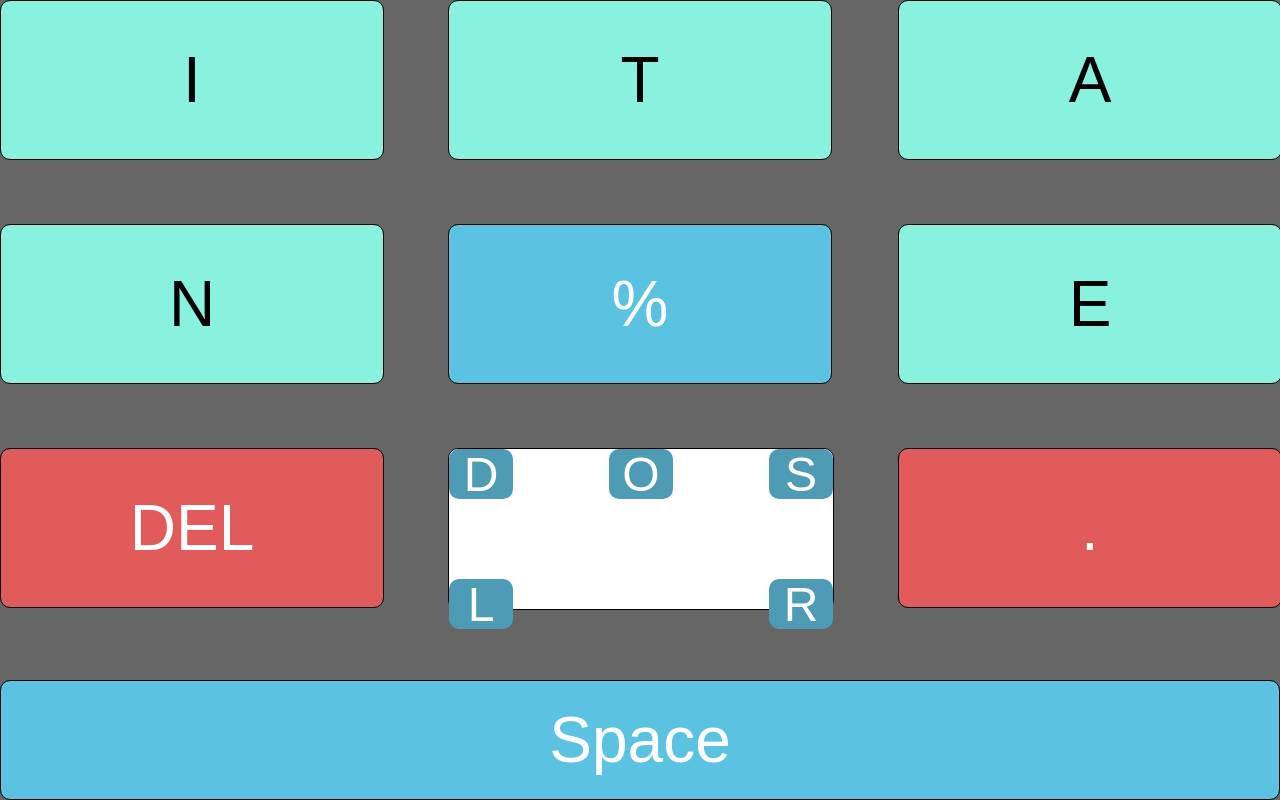
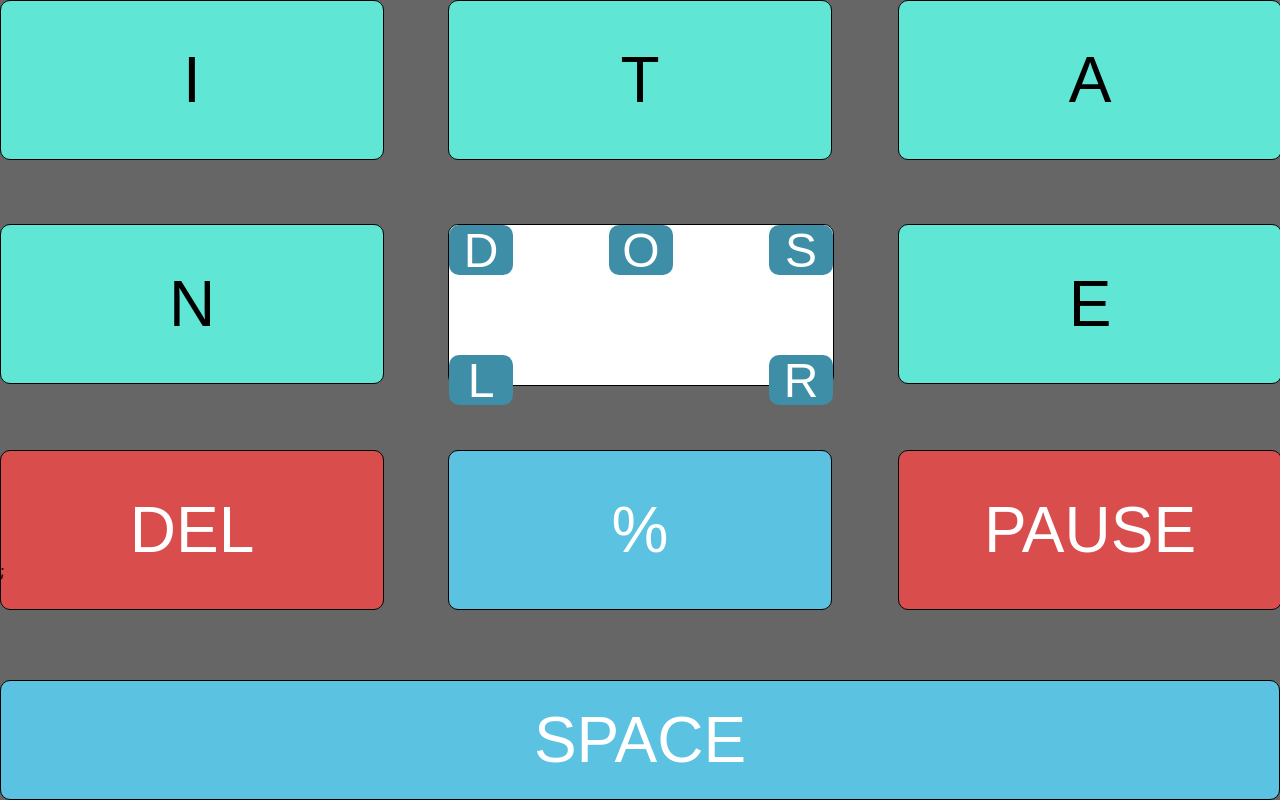
Before and after one commit to Spectre0911/Gaze-Based-LLM-Keyboard, a React (Create React App) app in the folder keyboard-app/: page / in a window 1280 px wide. Built offline with nearby package versions, Linux system fonts and the light colour scheme.

Commit message:
Added eye tracking + refactoring space

```diff
--- a/keyboard-app/public/index.html
+++ b/keyboard-app/public/index.html
@@ -27,6 +27,10 @@
     <title>React App</title>
   </head>
   <body>
+    <script
+      src="https://webgazer.cs.brown.edu/webgazer.js?"
+      type="text/javascript"
+    ></script>
     <noscript>You need to enable JavaScript to run this app.</noscript>
     <div id="root"></div>
     <!--
--- a/keyboard-app/src/App.css
+++ b/keyboard-app/src/App.css
@@ -5,10 +5,11 @@
   --button-min-height: 50px;
   --button-radius: 10px;
   --button-border: 1px solid black;
-  --purple: #a8a6ff;
-  --light-blue: #88f2df;
-  --dark-blue: #4d9bb4;
-  --red: #e25b5b;
+  --purple: #9496ff;
+  --light-blue: #60e6d4;
+  --dark-blue: #3d8ea6;
+  --green: #00d1a0;
+  --red: #d94d4d;
   --white: white;
   --black: black;
 }
@@ -108,6 +109,17 @@
   left: 0;
 }
 
+.green-space-button {
+  background-color: var(--green); /* This sets the background color to red */
+  color: var(--white); /* This keeps the text color white */
+  grid-column: span 3;
+  width: 100vw;
+  height: 15vh;
+  position: fixed;
+  bottom: 0;
+  left: 0;
+}
+
 body {
   background-color: #676666; /* Dark gray background */
 }
--- a/keyboard-app/src/App.js
+++ b/keyboard-app/src/App.js
@@ -1,7 +1,9 @@
-import React, { useState } from "react";
+import React, { useEffect, useState } from "react";
 import { sendDataToFlask } from "./services/sendDataToFlask";
 import Switch from "./Switch";
 import "./App.css";
+import TriggerButton from "./triggerButton";
+import SpaceTriggerButton from "./SpaceTrigger";
 
 function getOppositeColor(currentColor) {
   return currentColor === "light-blue-button"
@@ -9,41 +11,66 @@ function getOppositeColor(currentColor) {
     : "light-blue-button";
 }
 
-function App() {
-  // State to track the button class
+function findLetterForPoint(point, map) {
+  for (const [letter, coords] of Object.entries(map)) {
+    if (
+      point.x >= coords.topLeft.x &&
+      point.x <= coords.topRight.x &&
+      point.y >= coords.topLeft.y &&
+      point.y <= coords.bottomLeft.y
+    ) {
+      return letter;
+    }
+  }
+}
 
-  const lightBlueStates = [
-    ["I", "T", "A", "N", "%", "E", "DEL", "+", "."],
-    ["I", "T", "A", "N", "%", "E", "DEL", "+", "->"],
-    ["I", "T", "A", "N", "%", "E", "<-", "+", "->"],
-  ];
+const lightBlueStates = [
+  ["I", "T", "A", "N", "+", "E", "DEL", "%", "PAUSE"],
+  ["I", "T", "A", "N", "+", "E", "DEL", "%", "->"],
+  ["I", "T", "A", "N", "+", "E", "<-", "%", "->"],
+  ["I", "T", "A", "N", "+", "E", "<-", "%", "->"],
+];
 
-  const darkBlueStates = [
-    ["D", "O", "S", "L", "%", "R", "DEL", "+", "."],
-    ["D", "O", "S", "L", "%", "R", "DEL", "+", "->"],
-    ["D", "O", "S", "L", "%", "R", "<-", "+", "->"],
-  ];
+const darkBlueStates = [
+  ["D", "O", "S", "L", "+", "R", "DEL", "%", "PAUSE"],
+  ["D", "O", "S", "L", "+", "R", "DEL", "%", "->"],
+  ["D", "O", "S", "L", "+", "R", "<-", "%", "->"],
+  ["D", "O", "S", "L", "+", "R", "<-", "%", "->"],
+];
 
+function App({ pred }) {
+  const [coordinateMap, setCoordinateMap] = useState({});
   const allStates = [lightBlueStates, darkBlueStates];
   const [switchFace, setSwitchFace] = useState(0);
   const [currentState, setCurrentState] = useState(0);
   const [buttonClass, setButtonClass] = useState("light-blue-button");
   const [rightArrowCount, setRightArrowCount] = useState(0);
-  const [delCount, setDelCount] = useState(0);
-
   const [currentWord, setCurrentWord] = useState("");
   const [currentWordChoices, setCurrentWordChoices] = useState([]);
   const [currentSentence, setCurrentSentence] = useState("");
   const [allWords, setAllWords] = useState([]);
+  const [lookingAt, setLookingAt] = useState("");
 
   var buttonLabels = allStates[switchFace][currentState];
   var spaceClassName =
     currentState === 0
       ? "flex-center-button space-button"
+      : currentState === 3
+      ? "flex-center-button green-space-button"
       : "flex-center-button red-space-button";
 
+  useEffect(() => {
+    console.log(pred);
+
+    const letter = findLetterForPoint(pred, coordinateMap);
+    setLookingAt(letter);
+  }, [pred, coordinateMap]);
+
   const onSwitch = () => {
+    setRightArrowCount(0);
+
     if (currentState !== 0) {
+      setCurrentSentence(currentSentence + currentWord);
       setAllWords([...allWords, currentWord]);
       setCurrentWord("");
     }
@@ -81,15 +108,25 @@ function App() {
       } catch (error) {
         console.error("Error sending word to backend:", error);
       }
+
       setCurrentSentence(currentSentence + " ");
       setCurrentState(nextState);
-    } else {
-      console.log("RESETTING ALL STATES");
+    } else if (currentState === 1 || currentState === 2) {
+      setCurrentSentence(currentSentence + currentWord);
+      setCurrentState(3);
       setAllWords([]);
       setCurrentWord("");
+    } else if (currentState === 3) {
       setCurrentSentence("");
       setCurrentState(0);
     }
+  };
+
+  const updateCoords = (label, data) => {
+    setCoordinateMap((prevMap) => ({
+      ...prevMap,
+      [label]: data,
+    }));
   };
 
   const onRightArrow = () => {
@@ -120,41 +157,44 @@ function App() {
   };
 
   const onDepress = (label) => {
+    // RESET RIGHT ARROW CLICKS
+    setRightArrowCount(0);
     console.log("Depressed: " + label);
 
-    // WHEN BACKSPACE IS PRESSED
-    if (label === "DEL") {
-      // REMOVE LAST CHARACTER FROM RELEVANT STATES
-      if (currentSentence.length > 0) {
-        setCurrentSentence(currentSentence.slice(0, -1));
-      }
-      if (currentWord.length > 0) {
-        setCurrentWord(currentWord.slice(0, -1));
-      }
-      // IF CURRENT WORD IS EMPTY
-      else {
-        // IF THERE ARE STILL WORDS IN THE SENTENCE
-        if (allWords.length > 0) {
-          // GET THE LAST WORD FROM THE LIST OF WORDS
-          var lastWord = allWords[allWords.length - 1];
-          // REMOVE THE LAST WORD FROM THE LIST OF WORDS
-          setAllWords(allWords.slice(0, -1));
-          // SET THE CURRENT WORD TO THE PREVIOUS WORD
-          setCurrentWord(lastWord);
-        }
-      }
+    // // WHEN BACKSPACE IS PRESSED
+    // if (label === "DEL") {
+    //   // REMOVE LAST CHARACTER FROM RELEVANT STATES
+    //   // if (currentSentence.length > 0) {
+    //   //   setCurrentSentence(currentSentence.slice(0, -1));
+    //   // }
+    //   if (currentWord.length > 0) {
+    //     setCurrentWord(currentWord.slice(0, -1));
+    //   }
+    //   // IF CURRENT WORD IS EMPTY
+    //   else {
+    //     // IF THERE ARE STILL WORDS IN THE SENTENCE
+    //     if (allWords.l`ength > 0) {
+    //       // GET THE LAST WORD FROM THE LIST OF WORDS
+    //       var lastWord = allWords[allWords.length - 1];
+    //       // REMOVE THE LAST WORD FROM THE LIST OF WORDS
+    //       setAllWords(allWords.slice(0, -1));
+    //       // SET THE CURRENT WORD TO THE PREVIOUS WORD
+    //       setCurrentWord(lastWord);
+    //     }
+    //   }
 
-      console.log(currentWord);
-    }
+    //   console.log(currentWord);
+    // }
 
     // WHEN A CHARACTER IS TYPED
-    else {
+    if (label != "DEL") {
       console.log("UPDATING CURRENT WORD");
       // APPEND TO THE SENTENCE
-      setCurrentSentence(currentSentence + label);
+      // setCurrentSentence(currentSentence + label);
       // IF RETURNING FROM A SPACE
       if (currentState != 0) {
         // WRITE THE CURRENT WORD TO THE LIST OF WORDS
+        setCurrentSentence(currentSentence + currentWord);
         setAllWords([...allWords, currentWord]);
         // OVERWRITE THE CURRENT WORD
         setCurrentWord(label);
@@ -168,13 +208,14 @@ function App() {
   };
 
   const buttons = buttonLabels.map((label) => {
+    console.log("Label: " + label);
     let className;
     let onClick = onDepress.bind(this, label);
     switch (label) {
       case "DEL":
         className = "flex-center-button red-button";
         break;
-      case ".":
+      case "PAUSE":
         className = "flex-center-button red-button";
         break;
       case "%":
@@ -204,20 +245,58 @@ function App() {
     }
 
     return (
-      <button className={className} key={label} onClick={onClick}>
-        {label}
-      </button>
+      <TriggerButton
+        className={className}
+        label={label}
+        onClick={onClick}
+        sendCoords={updateCoords}
+      />
     );
   });
 
   return (
     <div>
       <div className="grid-container">{buttons}</div>
-      <button className={spaceClassName} onClick={onSpace}>
-        {currentState === 0 ? "Space" : "."}
-      </button>
+      <TriggerButton
+        className={spaceClassName}
+        onClick={onSpace}
+        sendCoords={updateCoords}
+        label={
+          currentState === 0
+            ? "SPACE"
+            : currentState == 3
+            ? currentSentence
+            : "."
+        }
+      ></TriggerButton>
+      ;
     </div>
   );
 }
 
 export default App;
+
+{
+  /* <SpaceTriggerButton
+        className={spaceClassName}
+        onClick={onSpace}
+        sendCoords={updateCoords}
+        label={
+          currentState === 0
+            ? "SPACE"
+            : currentState == 3
+            ? currentSentence
+            : "."
+        }
+        currentState={currentState}
+        setCurrentState={setCurrentState}
+        currentWord={currentWord}
+        setCurrentWord={setCurrentWord}
+        currentSentence={currentSentence}
+        setCurrentSentence={setCurrentSentence}
+        setRightArrowCount={setRightArrowCount}
+        setAllWords={setAllWords}
+        setCurrentWordChoices={setCurrentWordChoices}
+        sendDataToFlask={sendDataToFlask}
+      /> */
+}
--- /dev/null
+++ b/keyboard-app/src/EyeTracking.js
@@ -0,0 +1,39 @@
+import React, {
+  useEffect,
+  useRef,
+  useState,
+  componentDidMount,
+  componentWillUnmount,
+} from "react";
+import App from "./App";
+
+const EyeBlinkTracker = () => {
+  const videoRef = useRef(null);
+  const webgazer = window.webgazer;
+  const [prediction, setPrediction] = useState({ x: 0, y: 0 });
+
+  const loadWebGazer = async () => {
+    if (window.webgazer) {
+      webgazer.showVideo(true);
+      webgazer
+        .setGazeListener(function (data, elapsedTime) {
+          if (data == null) {
+            return;
+          }
+          var xprediction = data.x; //these x coordinates are relative to the viewport
+          var yprediction = data.y; //these y coordinates are relative to the viewport
+          setPrediction({ x: xprediction, y: yprediction });
+        })
+        .begin();
+      webgazer.showPredictionPoints(true);
+    }
+  };
+
+  useEffect(() => {
+    loadWebGazer();
+  }, []);
+
+  return <App pred={prediction}></App>;
+};
+
+export default EyeBlinkTracker;
--- /dev/null
+++ b/keyboard-app/src/SpaceTrigger.js
@@ -0,0 +1,74 @@
+import React, { Component, useEffect, useRef } from "react";
+import TriggerButton from "./triggerButton";
+import { sendDataToFlask } from "./services/sendDataToFlask";
+
+const SpaceTriggerButton = ({
+  className,
+  label,
+  sendCoords,
+  setCurrentWord,
+  setAllWords,
+  setCurrentSentence,
+  setCurrentState,
+  setCurrentWordChoices,
+  setRightArrowCount,
+  currentWord,
+  currentSentence,
+  currentState,
+}) => {
+  const buttonRef = useRef(null);
+
+  useEffect(() => {
+    console.log("SPACE BUTTON");
+  });
+
+  const onSpace = async () => {
+    console.log("Searching for: " + currentWord);
+    console.log("Current sentence: " + currentSentence);
+    var nextState = 1;
+    // Send currentWord to the backend
+    if (currentState === 0) {
+      try {
+        const response = await sendDataToFlask({
+          currentWord: currentWord,
+          currentSentence: currentSentence,
+        });
+        console.log("Response recieved");
+        console.log("Response from backend:", response);
+        setCurrentWordChoices([currentWord, ...response[1]]);
+        if (response[1].length === 1) {
+          setCurrentWord(response[1][0].toUpperCase());
+          setRightArrowCount(1);
+          nextState = 2;
+        }
+      } catch (error) {
+        console.error("Error sending word to backend:", error);
+      }
+
+      setCurrentSentence(currentSentence + " ");
+      setCurrentState(nextState);
+    } else if (currentState === 1 || currentState === 2) {
+      setCurrentSentence(currentSentence + currentWord);
+      setCurrentState(3);
+      setAllWords([]);
+      setCurrentWord("");
+    } else if (currentState === 3) {
+      setCurrentSentence("");
+      setCurrentState(0);
+    }
+  };
+
+  return (
+    <TriggerButton
+      ref={buttonRef}
+      onClick={onSpace}
+      key={label}
+      className={className}
+      sendCoords={sendCoords}
+    >
+      {label}
+    </TriggerButton>
+  );
+};
+
+export default SpaceTriggerButton;
--- a/keyboard-app/src/index.js
+++ b/keyboard-app/src/index.js
@@ -1,13 +1,14 @@
-import React from 'react';
-import ReactDOM from 'react-dom/client';
-import './index.css';
-import App from './App';
-import reportWebVitals from './reportWebVitals';
+import React from "react";
+import ReactDOM from "react-dom/client";
+import "./index.css";
+import App from "./App";
+import reportWebVitals from "./reportWebVitals";
+import EyeBlinkTracker from "./EyeTracking";
 
-const root = ReactDOM.createRoot(document.getElementById('root'));
+const root = ReactDOM.createRoot(document.getElementById("root"));
 root.render(
   <React.StrictMode>
-    <App />
+    <EyeBlinkTracker></EyeBlinkTracker>
   </React.StrictMode>
 );
 
--- /dev/null
+++ b/keyboard-app/src/triggerButton.js
@@ -0,0 +1,37 @@
+import React, { useRef, useEffect } from "react";
+import "./App.css";
+
+function TriggerButton({ className, onClick, label, sendCoords }) {
+  const buttonRef = useRef(null);
+
+  useEffect(() => {
+    const handleResize = () => {
+      if (buttonRef.current) {
+        console.log("Buttons redrawn");
+        const rect = buttonRef.current.getBoundingClientRect();
+        const coords = {
+          topLeft: { x: rect.left, y: rect.top },
+          topRight: { x: rect.right, y: rect.top },
+          bottomLeft: { x: rect.left, y: rect.bottom },
+          bottomRight: { x: rect.right, y: rect.bottom },
+        };
+        console.log(coords);
+        sendCoords(label, coords);
+      }
+    };
+
+    handleResize();
+
+    window.addEventListener("resize", handleResize);
+
+    return () => window.removeEventListener("resize", handleResize);
+  }, []);
+
+  return (
+    <button ref={buttonRef} onClick={onClick} key={label} className={className}>
+      {label}
+    </button>
+  );
+}
+
+export default TriggerButton;
```
